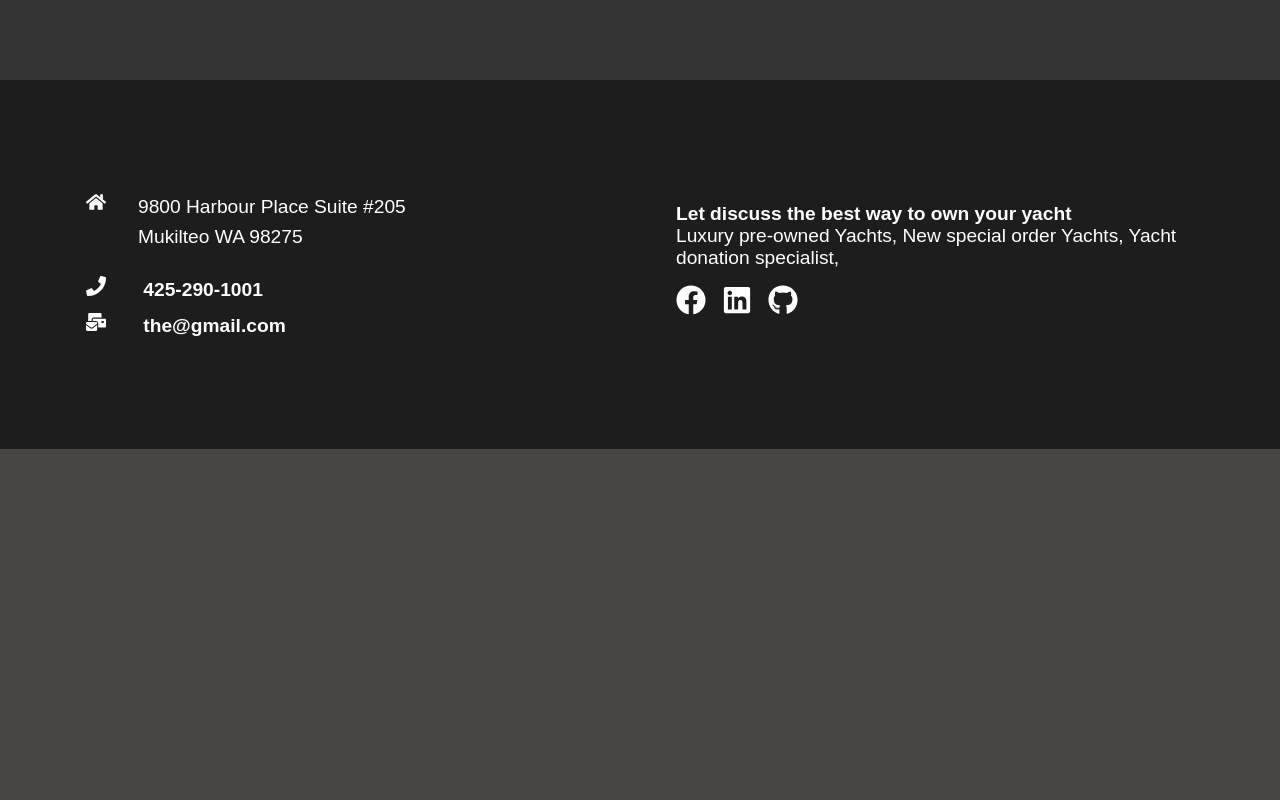
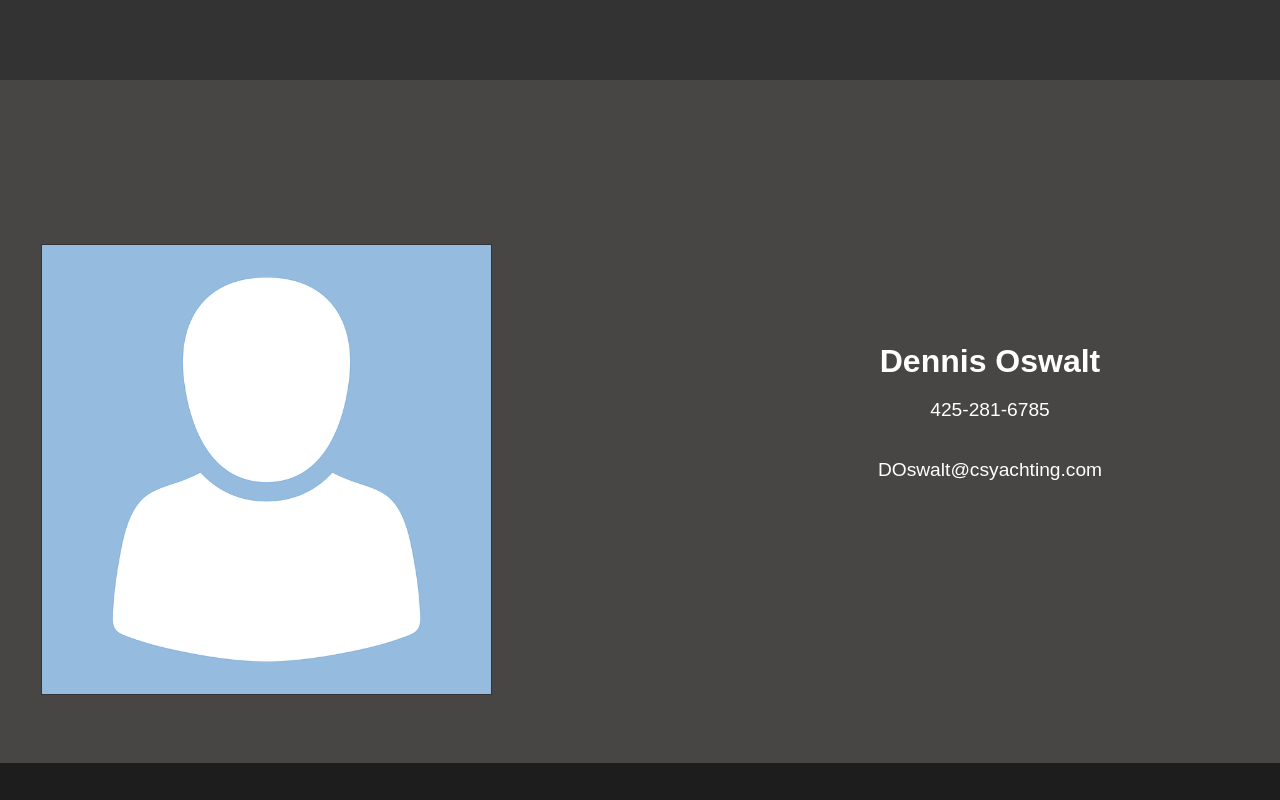
Before and after one commit to jonathanpenaloa/current-sea-yacht-service, a React (Create React App) app: page / in a window 1280 px wide. Shown: the part 720-1520 px from the top of the page. Before the commit the page ends 1169 px from the top, so only its background shows below. Built offline with nearby package versions, Linux system fonts and the light colour scheme.

Commit message:
about us component added

```diff
--- /dev/null
+++ b/src/components/AboutUs/AboutUs.css
@@ -0,0 +1,52 @@
+.about {
+    width: 100%;
+    margin: 3rem 0;
+    display: flex;
+    justify-content: center;
+    align-items: center;
+    flex-wrap: wrap;
+    /* added */
+    flex-direction: row-reverse;
+    height: 100%;
+}
+
+.about .left {
+    text-align: center;
+    margin: auto;
+    padding: 1rem;
+    max-width: 350px;
+}
+
+.about .left p {
+    margin: 1.2rem 0;
+}
+
+.about .right {
+    max-width: 700px;
+}
+
+.right .img-container {
+    display: grid;
+    grid-template-columns: repeat(8, 2fr);
+    position: relative;
+    align-items: center;
+    text-align: center;
+}
+
+.right .img {
+    max-width: 90%;
+    border: 1px solid #333;
+}
+
+.right .top {
+    grid-column: 1/ span 6;
+    grid-row: 1;
+    padding-top: 20%;
+    z-index: 6;
+}
+
+/* .right .bottom {
+    grid-column: 4/ -1;
+    grid-row: 1;
+    z-index: 5;
+} */
--- /dev/null
+++ b/src/components/AboutUs/AboutUs.jsx
@@ -0,0 +1,26 @@
+import React from "react";
+
+import dennisImg from "../../assets/placeholder.jpg";
+
+
+import "./AboutUs.css";
+
+export default function AboutUs() {
+    return (
+        <div className="about" >
+            <div className="left">
+                <h1>Dennis Oswalt</h1>
+                <p>425-281-6785</p>
+                <p>DOswalt@csyachting.com</p>
+            </div>
+
+            <div className="right">
+                <div className="img-container">
+                    <div className="img-stack top">
+                        <img className="img" src={dennisImg} alt="img" />
+                    </div>
+                </div>
+            </div>
+        </div>
+    );
+}
--- a/src/components/Footer/Footer.jsx
+++ b/src/components/Footer/Footer.jsx
@@ -27,8 +27,8 @@ export default function Footer() {
                 </div>
 
                 <div className="right">
-                    <h4>Let discuss the best way to own your yacht</h4>
-                    <p>Luxury pre-owned Yachts, New special order Yachts, Yacht donation specialist, </p>
+                    <h4>Let discuss the best way to own your yacht!</h4><br/>
+                    <p>Luxury pre-owned Yachts<br/> New special order Yachts<br/> Yacht donation specialist</p>
                     <div className="social">
                     <FaFacebook size={30} style={{color: "#fff", marginRight: "1rem"}}/>
                     <FaLinkedin size={30} style={{color: "#fff", marginRight: "1rem"}}/>
--- a/src/components/NavBar/NavBar.css
+++ b/src/components/NavBar/NavBar.css
@@ -5,7 +5,7 @@
     padding: 1rem;
     position: fixed;
     width: 100%;
-    height: 90px;
+    height: 45px;
     z-index: 10;
     background-color: #30668D;
     transition: 0.5s;
--- a/src/routes/About.jsx
+++ b/src/routes/About.jsx
@@ -1,4 +1,5 @@
 import React from "react";
+import Footer from "../components/Footer/Footer";
 import NavBar from "../components/NavBar/NavBar";
 
 export default function About() {
@@ -6,6 +7,7 @@ export default function About() {
         <div>
             <NavBar />
             <h1>About Page</h1>
+            <Footer />
         </div>
     );
 }
--- a/src/routes/Home.jsx
+++ b/src/routes/Home.jsx
@@ -1,4 +1,5 @@
 import React from "react";
+import AboutUs from "../components/AboutUs/AboutUs";
 import Footer from "../components/Footer/Footer";
 import HeroSection from "../components/HeroSection/HeroSection";
 import NavBar from "../components/NavBar/NavBar";
@@ -8,6 +9,7 @@ export default function Home() {
         <>
             <NavBar />
             <HeroSection />
+            <AboutUs />
             <Footer />
         </>
     );
```
Also changed, not shown: src/assets/placeholder.jpg (added).
